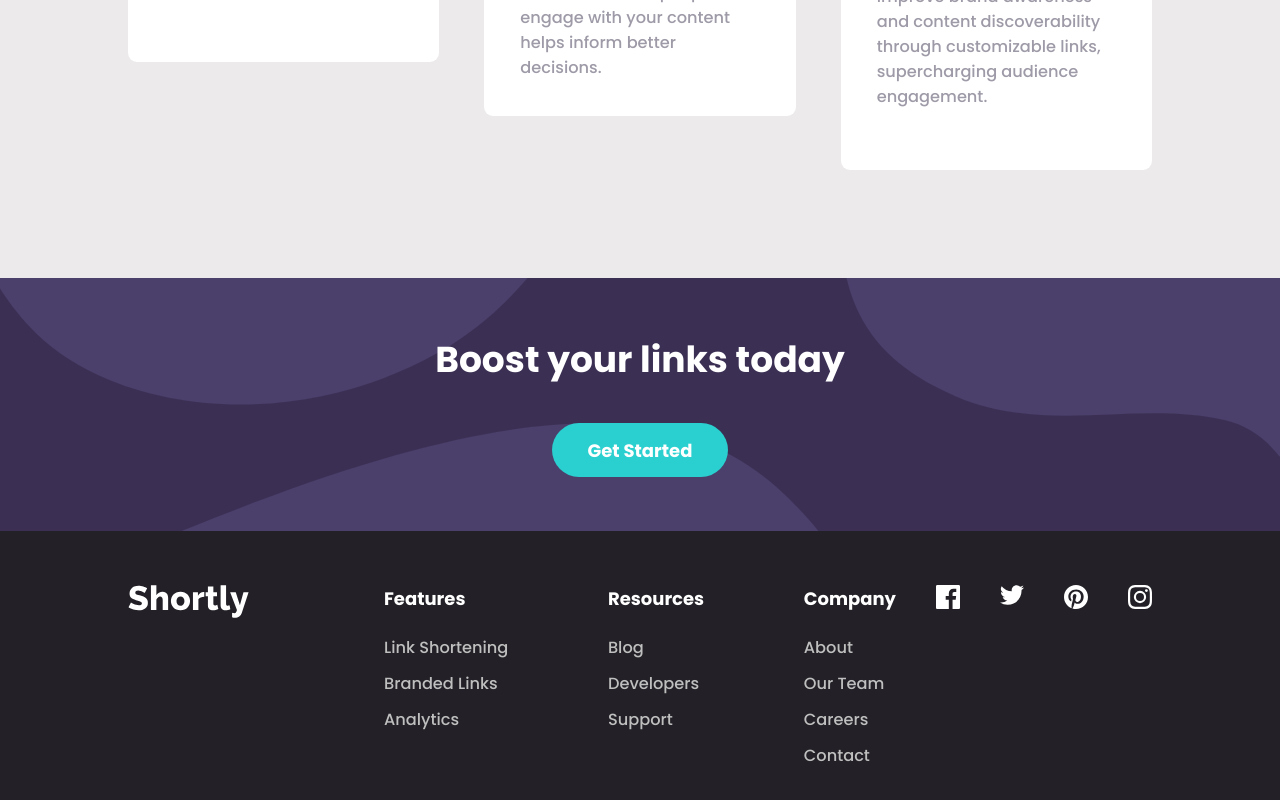
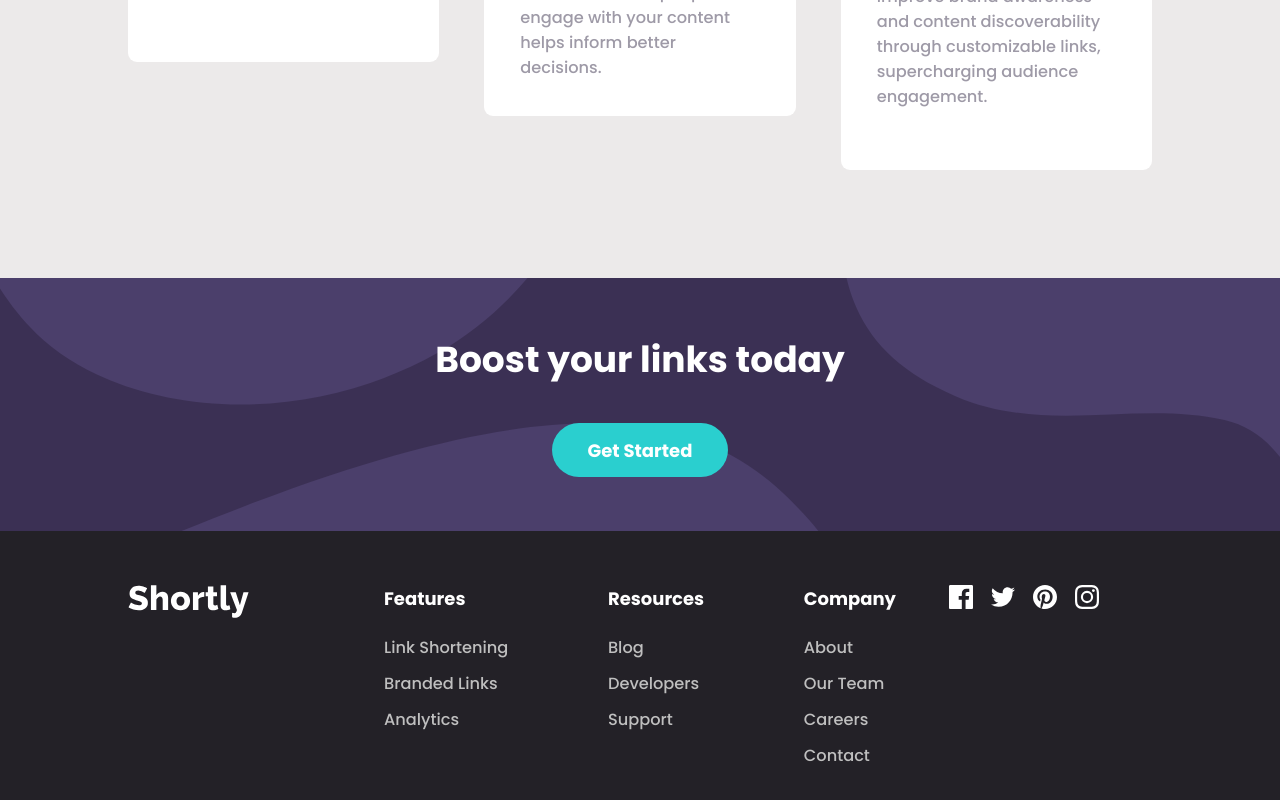
Before and after one commit to Janssenhidal/Shortify_URL, a Vue app in the folder app/: page / in a window 1280 px wide. Shown: the part 1401-2201 px from the top of the page. Built offline with nearby package versions, Linux system fonts and the light colour scheme.

Commit message:
Fix Footer Icon Hover

```diff
--- a/app/src/components/Footer.vue
+++ b/app/src/components/Footer.vue
@@ -37,38 +37,38 @@
         </div>
       </div>
       <div class="socials">
-        <div class="social">
+        <a href="#">
           <svg xmlns="http://www.w3.org/2000/svg" width="24" height="24">
             <path
               fill="nonzero"
               d="M22.675 0H1.325C.593 0 0 .593 0 1.325v21.351C0 23.407.593 24 1.325 24H12.82v-9.294H9.692v-3.622h3.128V8.413c0-3.1 1.893-4.788 4.659-4.788 1.325 0 2.463.099 2.795.143v3.24l-1.918.001c-1.504 0-1.795.715-1.795 1.763v2.313h3.587l-.467 3.622h-3.12V24h6.116c.73 0 1.323-.593 1.323-1.325V1.325C24 .593 23.407 0 22.675 0z"
             />
           </svg>
-        </div>
-        <div class="social">
+        </a>
+        <a href="#">
           <svg xmlns="http://www.w3.org/2000/svg" width="24" height="20">
             <path
               fill="nonzero"
               d="M24 2.557a9.83 9.83 0 01-2.828.775A4.932 4.932 0 0023.337.608a9.864 9.864 0 01-3.127 1.195A4.916 4.916 0 0016.616.248c-3.179 0-5.515 2.966-4.797 6.045A13.978 13.978 0 011.671 1.149a4.93 4.93 0 001.523 6.574 4.903 4.903 0 01-2.229-.616c-.054 2.281 1.581 4.415 3.949 4.89a4.935 4.935 0 01-2.224.084 4.928 4.928 0 004.6 3.419A9.9 9.9 0 010 17.54a13.94 13.94 0 007.548 2.212c9.142 0 14.307-7.721 13.995-14.646A10.025 10.025 0 0024 2.557z"
             />
           </svg>
-        </div>
-        <div class="social">
+        </a>
+        <a href="#">
           <svg xmlns="http://www.w3.org/2000/svg" width="24" height="24">
             <path
               fill="nonzero"
               d="M12 0C5.373 0 0 5.372 0 12c0 5.084 3.163 9.426 7.627 11.174-.105-.949-.2-2.405.042-3.441.218-.937 1.407-5.965 1.407-5.965s-.359-.719-.359-1.782c0-1.668.967-2.914 2.171-2.914 1.023 0 1.518.769 1.518 1.69 0 1.029-.655 2.568-.994 3.995-.283 1.194.599 2.169 1.777 2.169 2.133 0 3.772-2.249 3.772-5.495 0-2.873-2.064-4.882-5.012-4.882-3.414 0-5.418 2.561-5.418 5.207 0 1.031.397 2.138.893 2.738a.36.36 0 01.083.345l-.333 1.36c-.053.22-.174.267-.402.161-1.499-.698-2.436-2.889-2.436-4.649 0-3.785 2.75-7.262 7.929-7.262 4.163 0 7.398 2.967 7.398 6.931 0 4.136-2.607 7.464-6.227 7.464-1.216 0-2.359-.631-2.75-1.378l-.748 2.853c-.271 1.043-1.002 2.35-1.492 3.146C9.57 23.812 10.763 24 12 24c6.627 0 12-5.373 12-12 0-6.628-5.373-12-12-12z"
             />
           </svg>
-        </div>
-        <div class="social">
+        </a>
+        <a href="#">
           <svg xmlns="http://www.w3.org/2000/svg" width="24" height="24">
             <path
               fill="nonzero"
               d="M12 2.163c3.204 0 3.584.012 4.85.07 3.252.148 4.771 1.691 4.919 4.919.058 1.265.069 1.645.069 4.849 0 3.205-.012 3.584-.069 4.849-.149 3.225-1.664 4.771-4.919 4.919-1.266.058-1.644.07-4.85.07-3.204 0-3.584-.012-4.849-.07-3.26-.149-4.771-1.699-4.919-4.92-.058-1.265-.07-1.644-.07-4.849 0-3.204.013-3.583.07-4.849.149-3.227 1.664-4.771 4.919-4.919 1.266-.057 1.645-.069 4.849-.069zM12 0C8.741 0 8.333.014 7.053.072 2.695.272.273 2.69.073 7.052.014 8.333 0 8.741 0 12c0 3.259.014 3.668.072 4.948.2 4.358 2.618 6.78 6.98 6.98C8.333 23.986 8.741 24 12 24c3.259 0 3.668-.014 4.948-.072 4.354-.2 6.782-2.618 6.979-6.98.059-1.28.073-1.689.073-4.948 0-3.259-.014-3.667-.072-4.947-.196-4.354-2.617-6.78-6.979-6.98C15.668.014 15.259 0 12 0zm0 5.838a6.162 6.162 0 100 12.324 6.162 6.162 0 000-12.324zM12 16a4 4 0 110-8 4 4 0 010 8zm6.406-11.845a1.44 1.44 0 100 2.881 1.44 1.44 0 000-2.881z"
             />
           </svg>
-        </div>
+        </a>
       </div>
     </div>
   </footer>
@@ -120,11 +120,13 @@ footer {
   }
 }
 .socials {
-  text-align: right;
-  display: grid;
-  grid-template-columns: 1fr 1fr 1fr 1fr;
-  .social {
-    cursor: pointer;
+  display: flex;
+  flex-direction: row;
+  align-self: flex-start;
+  justify-content: center;
+  align-items: center;
+  gap: 1rem;
+  a {
     fill: #fff;
     &:hover {
       fill: hsl(180, 66%, 49%);
@@ -148,12 +150,6 @@ footer {
   }
   .socials {
     margin-top: 2rem;
-    .social {
-      text-align: center;
-    }
-    width: 50%;
-    margin-left: auto;
-    margin-right: auto;
   }
 }
 </style>
```
